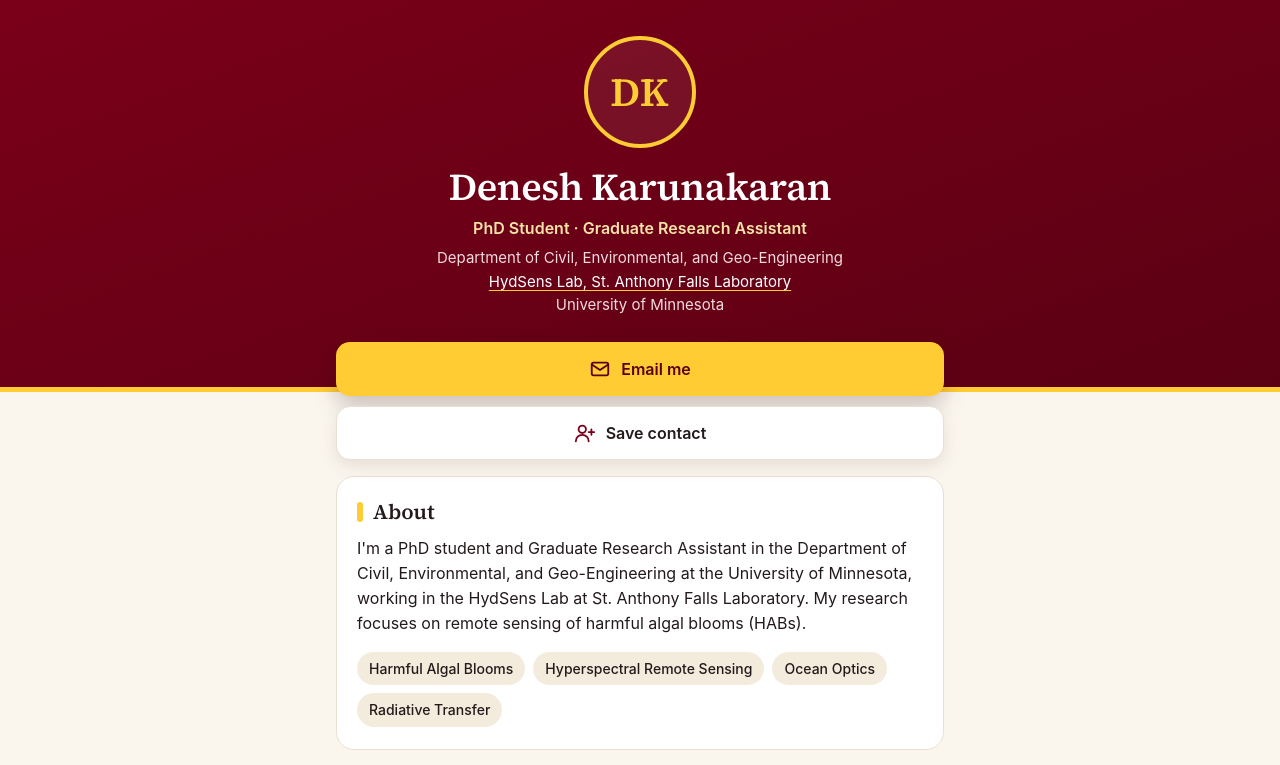
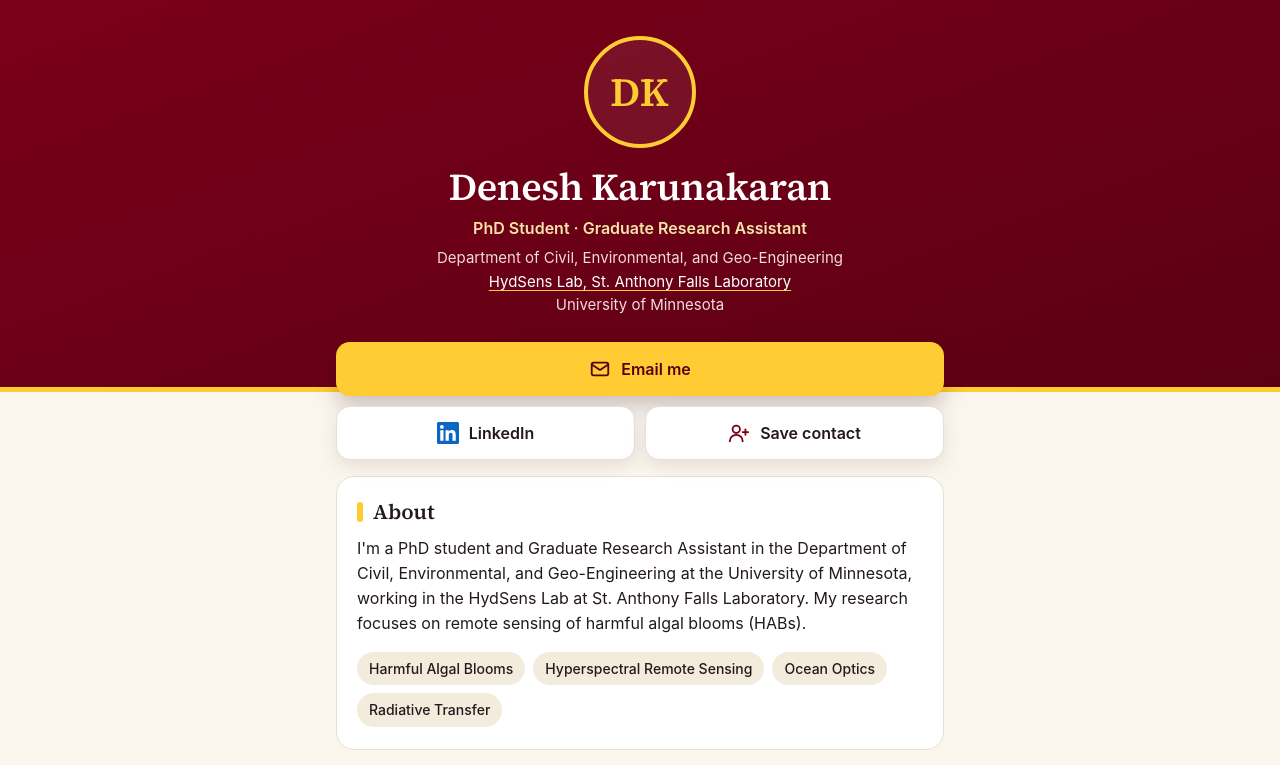
Before and after one commit to denesh-k/denesh-k.github.io, a plain HTML site: page index.html in a window 1280 px wide. Shown: the top 765 px of the page. Drawn offline with Linux system fonts and the light colour scheme.

Commit message:
Update contact information in index.html

```diff
--- a/index.html
+++ b/index.html
@@ -31,8 +31,8 @@ const PROFILE = {
   labUrl:      "https://www.hydsens.com/",
 
   email:       "kdene001@umn.edu",
-  linkedin:    "",            // e.g. "https://www.linkedin.com/in/your-name" — button appears once filled
-  phone:       "",            // optional, added to "Save contact" only if filled
+  linkedin:    "www.linkedin.com/in/kdenesh",            // e.g. "https://www.linkedin.com/in/your-name" — button appears once filled
+  phone:       "763 321 6227",            // optional, added to "Save contact" only if filled
   office:      "",            // optional, added to "Save contact" only if filled
 
   photo:       "",            // e.g. "photo.jpg" after you upload a photo next to this file
```
